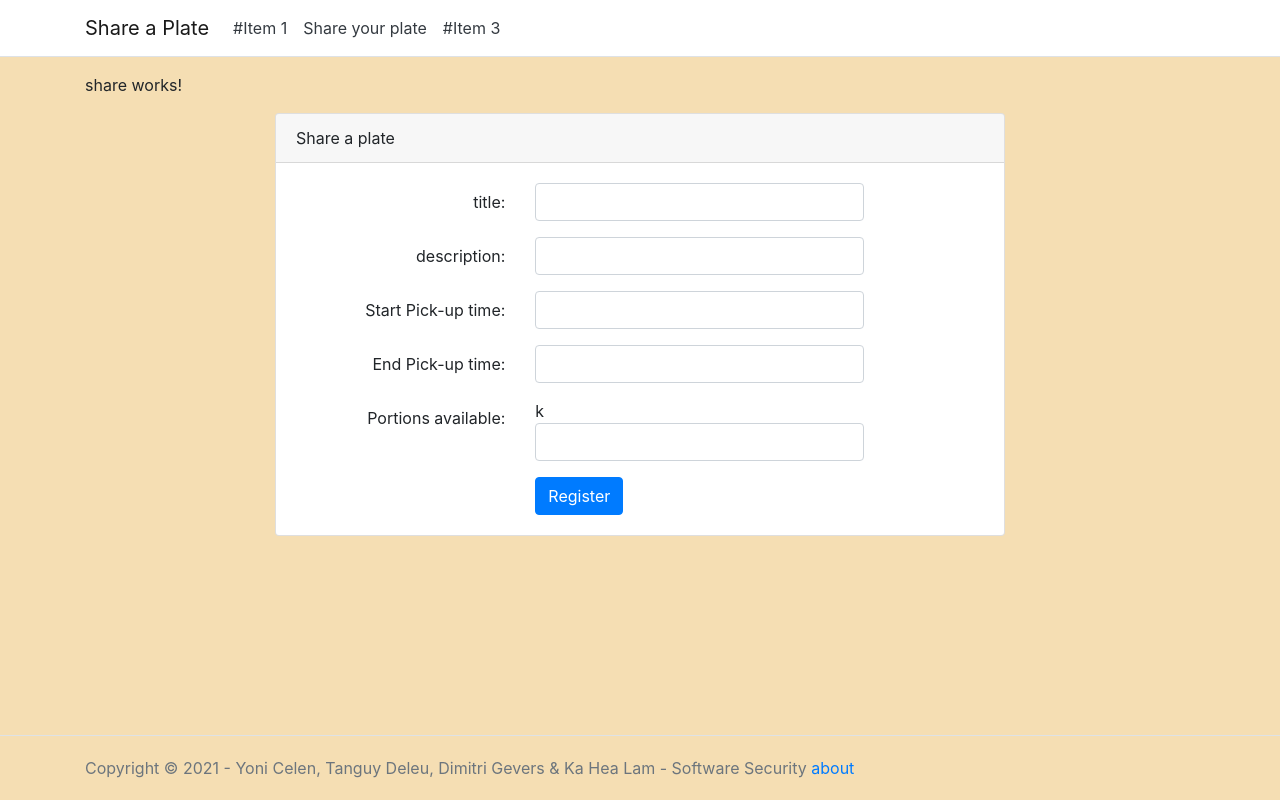
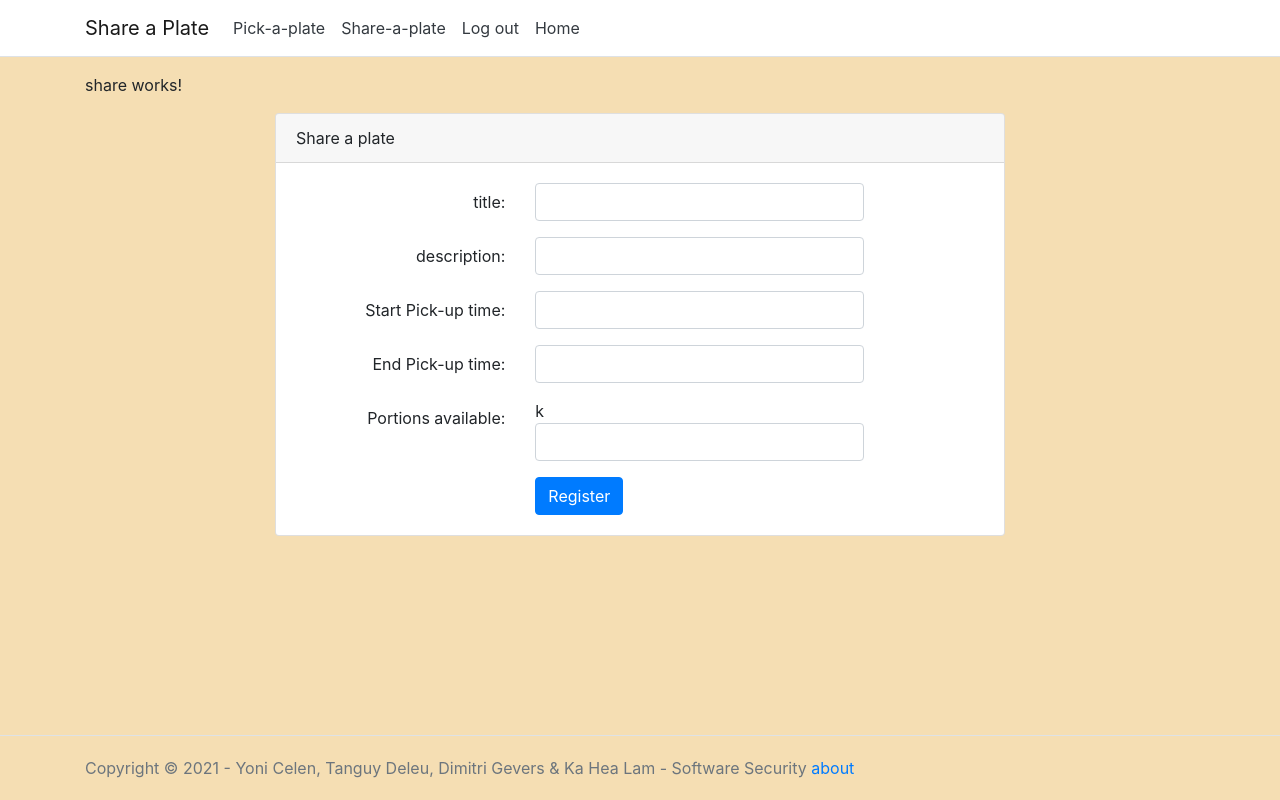
Before and after one commit to EHB-TI/web-app-digital-dream-team, an Angular app in the folder Frontend/Share-Plate/: page /share in a window 1280 px wide. Built offline with nearby package versions, Linux system fonts and the light colour scheme.

Commit message:
added plates link to header component

```diff
--- a/Frontend/Share-Plate/src/app/components/header/header.component.html
+++ b/Frontend/Share-Plate/src/app/components/header/header.component.html
@@ -9,13 +9,16 @@
         <div class="navbar-collapse collapse d-sm-inline-flex">
           <ul class="navbar-nav flex-grow-1">
               <li class="nav-item">
-                  <a class="nav-link text-dark" routerLink="/">#Item 1</a>
+                  <a class="nav-link text-dark" routerLink="/plates">Pick-a-plate</a>
               </li>
               <li class="nav-item">
-                  <a class="nav-link text-dark" routerLink="/share">Share your plate</a>
+                  <a class="nav-link text-dark" routerLink="/share">Share-a-plate</a>
               </li>
               <li class="nav-item">
-                  <a class="nav-link text-dark" routerLink="/">#Item 3</a>
+                <a class="nav-link text-dark" routerLink="/logout">Log out</a>
+            </li>
+              <li class="nav-item">
+                  <a class="nav-link text-dark" routerLink="/">Home</a>
               </li>
           </ul>
       </div>
```
